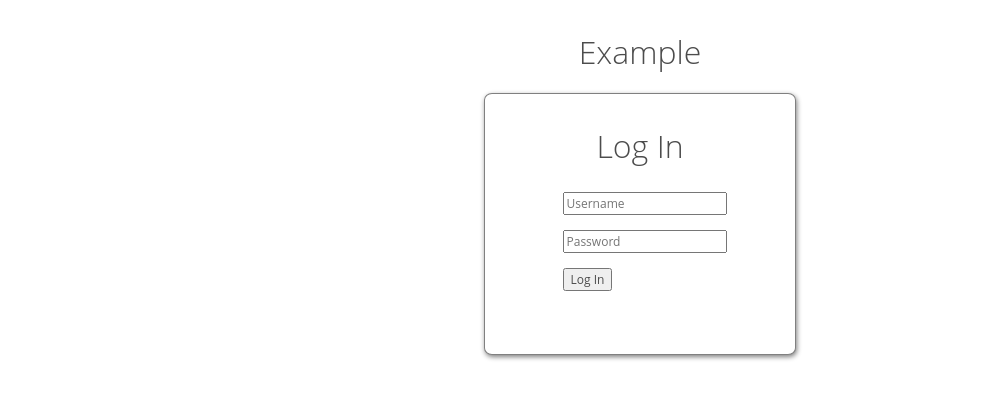
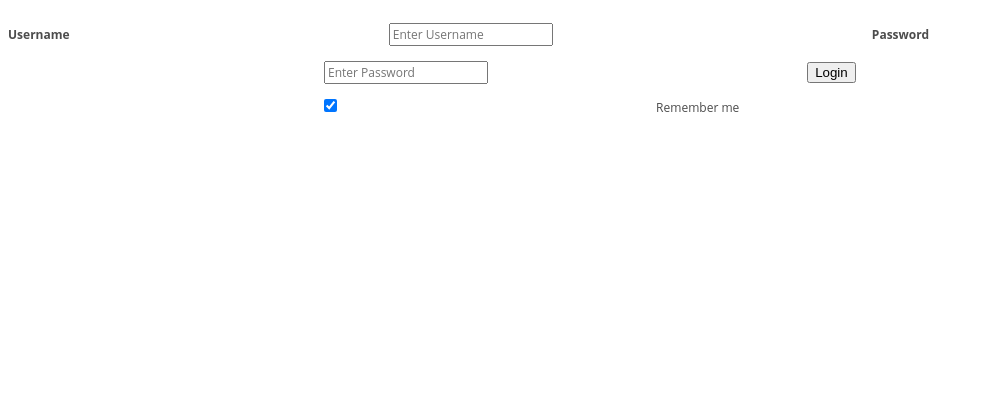
Before and after one commit to EN10/FlaskLogin, a Flask app: page /login in a window 1280 px wide. Shown: the top 399 px of the page, without its empty margins (0-983 px from the left). Run offline with Flask 2, Linux system fonts and the light colour scheme.

Commit message:
Update index.html

```diff
--- a/templates/index.html
+++ b/templates/index.html
@@ -2,29 +2,20 @@
 <head>
     <link rel="stylesheet" href="main.css">
 </head>
-    <body>
-      <h1 style="text-align:center;">Example</h1>
-    	<div class="box">
-  			<h1>Log In</h1>
-  			<form action="/" method="post">
-    			<input type="text" name="username" id="username" placeholder="Username" required/>
-    			<br>
-    			<input type="password" name="password" id="password" placeholder="Password" required/>
-    			<br>
-    			<input type="submit" class="button" value="Log In"/>
-  			</form>
-		</div>
-    {%if users%}
-    <div class="users" style="margin-left:20%">
-      <h2>Registered Users List</h2>
-      <table style="width:100%;">
-        {%for user in users%}
-          <tr>
-            <td>{{user[0]}}</td>
-          </tr>
-        {%endfor%}
-      </table>
-    </div>
-    {%endif%}
+<body>
+    <form action="/action_page.php" method="post">
+        <div class="container">
+            <label for="uname"><b>Username</b></label>
+            <input type="text" placeholder="Enter Username" name="uname" required>
+
+            <label for="psw"><b>Password</b></label>
+            <input type="password" placeholder="Enter Password" name="psw" required>
+
+            <button type="submit">Login</button>
+            <label>
+                <input type="checkbox" checked="checked" name="remember"> Remember me
+            </label>
+        </div>
+    </form>
 </body>
 </html>
```
